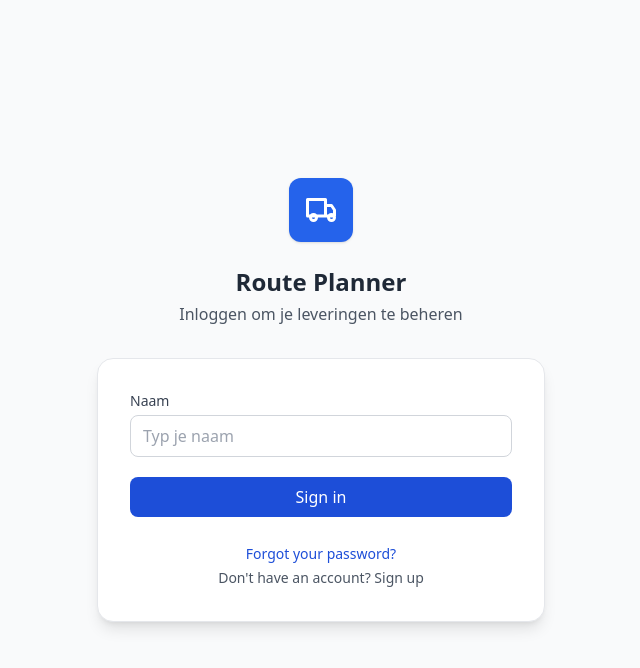
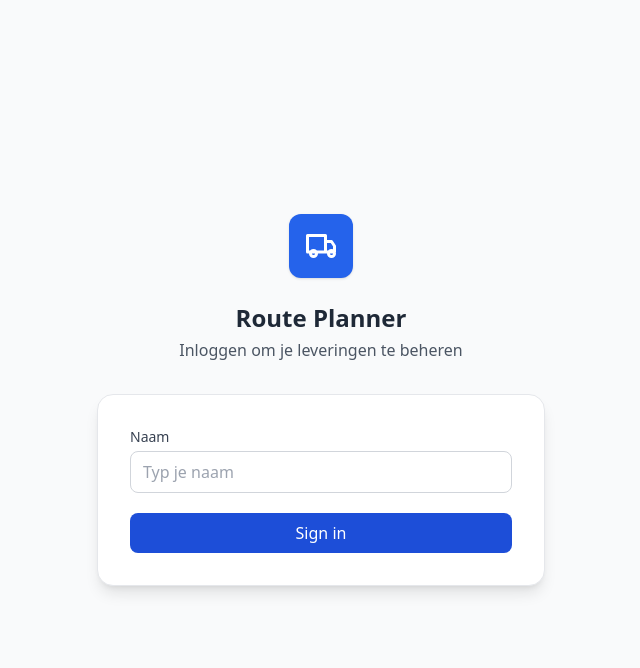
Before and after one commit to A-D-DBS-application/web-application-2025-group-5, a Flask app: page /login in a window 1280 px wide. Shown: the top 668 px of the page, without its empty margins (319-959 px from the left). Run offline with Flask 3, Linux system fonts and the light colour scheme; some libraries are stand-ins or nearby versions.

Commit message:
paswoord verwijderd

```diff
--- a/app/templates/login.html
+++ b/app/templates/login.html
@@ -40,12 +40,6 @@
                 Sign in
             </button>
         </form>
-
-        <!-- Optional links (mag ook verwijderd worden) -->
-        <div class="text-center mt-6">
-            <a href="#" class="text-blue-700 text-sm">Forgot your password?</a><br>
-            <a href="#" class="text-gray-600 text-sm">Don't have an account? Sign up</a>
-        </div>
     </div>
 
 </div>
```
